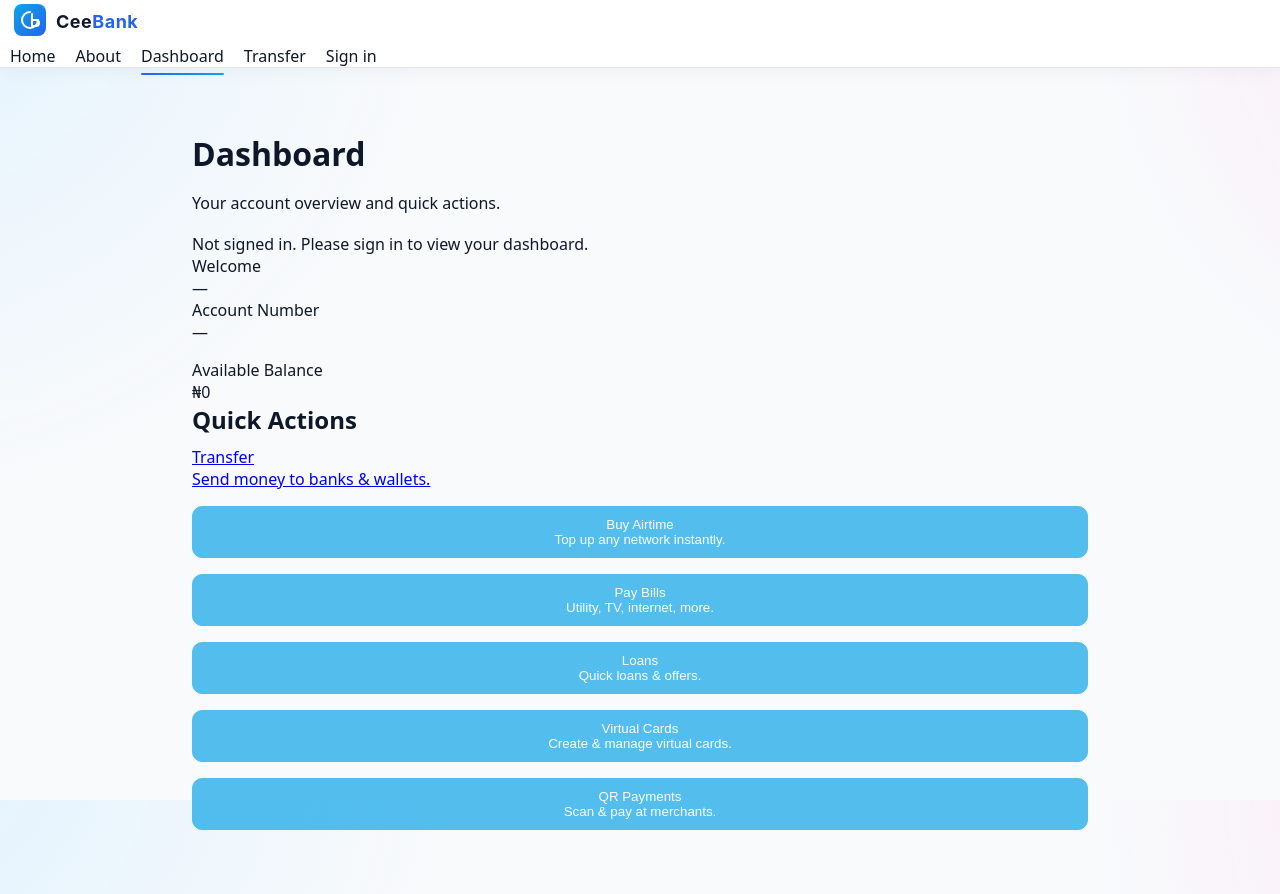
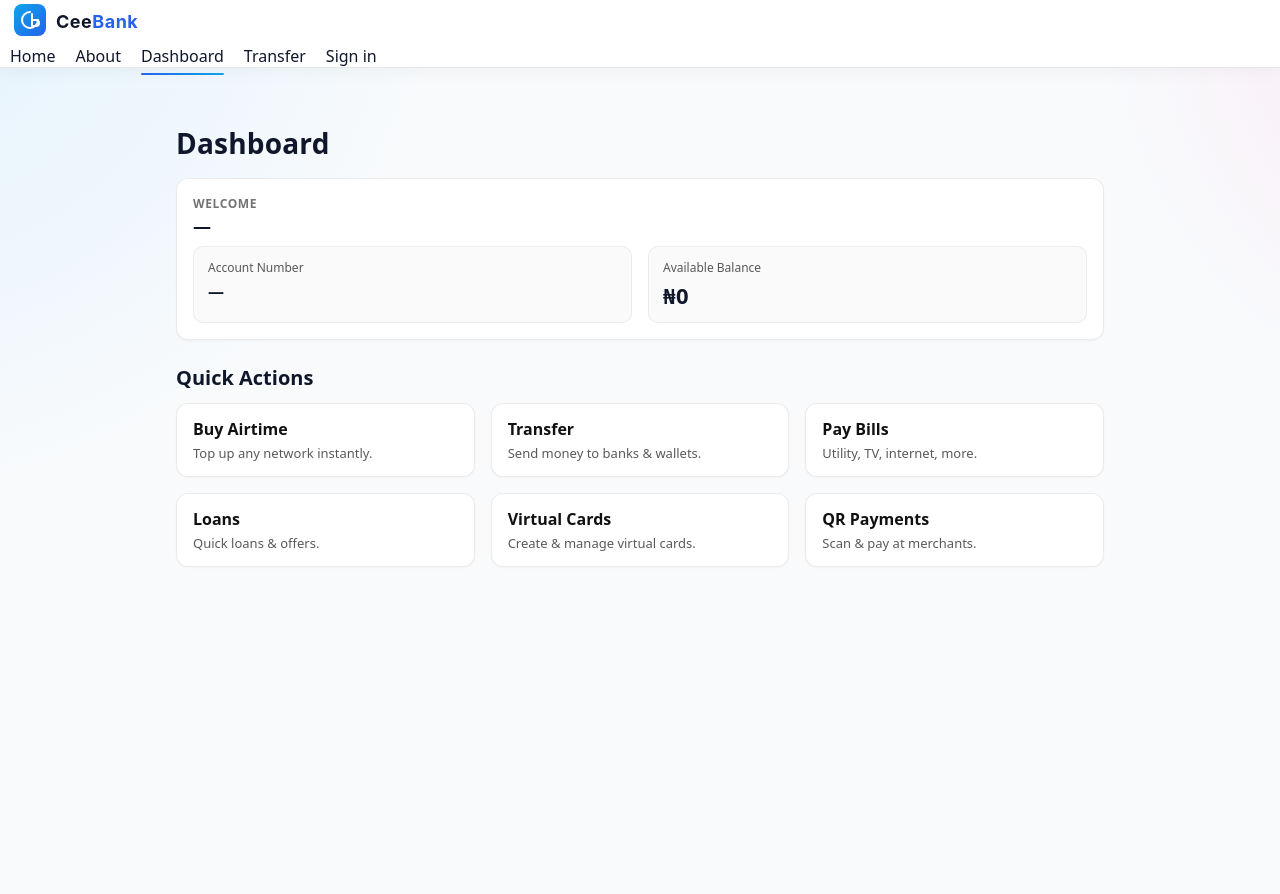
Before and after one commit to Udie-Cynthia/ceebank, a React (Vite) app in the folder client/: page /dashboard in a window 1280 px wide. After the commit the page ends 800 px from the top, so only its background shows below. Built offline with nearby package versions, Linux system fonts and the light colour scheme.

Commit message:
Dashboard: professional summary card + clean quick actions grid

```diff
--- a/client/src/components/Dashboard.tsx
+++ b/client/src/components/Dashboard.tsx
@@ -1,179 +1,283 @@
-import React, { useEffect, useMemo, useState } from "react";
+import React, { useEffect, useMemo, useState } from 'react';
+import { Link } from 'react-router-dom';
 
-/* ---------------- Helpers ---------------- */
-type Account = {
-  email: string;
-  name: string;
-  accountNumber: string;
-  balance: number;
+/**
+ * Dashboard
+ * - Presents an Account Summary card: Welcome, Account Number, Available Balance (large).
+ * - Renders Quick Actions as a clean, evenly spaced grid of clickable tiles.
+ * - Does NOT alter upstream data flow; it reads from whatever you already store.
+ *   Fallbacks: localStorage + a lightweight /api/auth/account?email=... fetch (non-blocking).
+ */
+
+type Summary = {
+  name?: string;
+  accountNumber?: string;
+  balance?: number;
+  email?: string;
 };
 
-function naira(amount: number | undefined) {
-  const v = typeof amount === "number" ? amount : 0;
-  return new Intl.NumberFormat("en-NG", {
-    style: "currency",
-    currency: "NGN",
-    maximumFractionDigits: 0,
-  }).format(v);
-}
+const currency = (n?: number) =>
+  typeof n === 'number'
+    ? n.toLocaleString('en-NG', { style: 'currency', currency: 'NGN', maximumFractionDigits: 0 })
+    : '₦0';
 
-/* --------------- Component --------------- */
 export default function Dashboard() {
-  const [account, setAccount] = useState<Account | null>(null);
-  const [loading, setLoading] = useState(true);
-  const [err, setErr] = useState<string | null>(null);
+  // 1) Try to hydrate from common places (your app state or localStorage)
+  const [summary, setSummary] = useState<Summary>(() => {
+    // Soft guesses where your app might put things:
+    // - window.__CEEBANK
+    // - localStorage.ceebankUser
+    // - localStorage.ceebankAccount
+    // All optional: we never hard-fail if absent.
+    const fromGlobal: Partial<Summary> =
+      (typeof window !== 'undefined' && (window as any).__CEEBANK) || {};
 
-  const email = useMemo(() => {
-    // the app writes this on login/register; keep same key
-    return localStorage.getItem("cee_email") || "";
-  }, []);
+    const user =
+      safeParse(localStorage.getItem('ceebankUser')) ||
+      safeParse(localStorage.getItem('user')) ||
+      {};
 
+    const acct =
+      safeParse(localStorage.getItem('ceebankAccount')) ||
+      safeParse(localStorage.getItem('account')) ||
+      {};
+
+    // Pick best-known values; don’t override with undefined
+    const name = (fromGlobal as any).name ?? user.name;
+    const email = (fromGlobal as any).email ?? user.email;
+    const accountNumber =
+      (fromGlobal as any).accountNumber ?? acct.accountNumber ?? user.accountNumber;
+    const balance =
+      pickNumber((fromGlobal as any).balance) ??
+      pickNumber(acct.balance) ??
+      pickNumber(user.balance);
+
+    return { name, email, accountNumber, balance };
+  });
+
+  // 2) Best-effort fetch to refresh balance/account if we know email and something’s missing
   useEffect(() => {
-    let ok = true;
+    let cancelled = false;
 
-    async function run() {
-      setLoading(true);
-      setErr(null);
+    async function refresh() {
+      if (!summary?.email) return;
+      const needs =
+        !summary?.accountNumber || typeof summary?.balance !== 'number';
+
+      if (!needs) return;
+
       try {
-        if (!email) {
-          setErr("Not signed in. Please sign in to view your dashboard.");
-          setAccount(null);
-          return;
+        const res = await fetch(`/api/auth/account?email=${encodeURIComponent(summary.email)}`);
+        if (!res.ok) return;
+        const data = await res.json();
+        if (cancelled) return;
+
+        if (data && data.ok) {
+          const next: Summary = {
+            name: data.name ?? summary.name,
+            email: summary.email,
+            accountNumber: data.accountNumber ?? summary.accountNumber,
+            balance: typeof data.balance === 'number' ? data.balance : summary.balance,
+          };
+          setSummary(next);
+
+          // Keep a small mirror so other pages can reuse
+          try {
+            localStorage.setItem('ceebankAccount', JSON.stringify({
+              accountNumber: next.accountNumber,
+              balance: next.balance,
+            }));
+          } catch {}
         }
-        const r = await fetch(`/api/auth/account?email=${encodeURIComponent(email)}`);
-        if (!r.ok) {
-          const msg = `HTTP ${r.status}`;
-          throw new Error(msg);
-        }
-        const data = await r.json();
-        if (ok) {
-          if (data?.ok) {
-            setAccount({
-              email: data.email,
-              name: data.name,
-              accountNumber: data.accountNumber,
-              balance: data.balance,
-            });
-          } else {
-            throw new Error(data?.error || "Unable to load account");
-          }
-        }
-      } catch (e: any) {
-        if (ok) setErr(e?.message ?? "Failed to load account");
-      } finally {
-        if (ok) setLoading(false);
+      } catch {
+        // ignore network blips
       }
     }
 
-    run();
+    refresh();
     return () => {
-      ok = false;
+      cancelled = true;
     };
-  }, [email]);
+    // eslint-disable-next-line react-hooks/exhaustive-deps
+  }, [summary?.email]);
 
-  /* ----------- Small building blocks ----------- */
-  const Card: React.FC<{ title: string; value?: React.ReactNode; className?: string }> = ({
-    title,
-    value,
-    className = "",
-  }) => (
-    <div className={`rounded-xl border bg-white/90 backdrop-blur p-4 shadow-sm ${className}`}>
-      <div className="text-xs font-medium text-gray-500 tracking-wide">{title}</div>
-      <div className="mt-1 text-lg font-semibold text-gray-900">{value ?? "—"}</div>
-    </div>
-  );
+  const nameSafe = useMemo(() => summary?.name || '—', [summary?.name]);
+  const acctSafe = useMemo(() => summary?.accountNumber || '—', [summary?.accountNumber]);
+  const balSafe = useMemo(() => currency(summary?.balance), [summary?.balance]);
 
-  const Skeleton = ({ lines = 1 }: { lines?: number }) => (
-    <div className="animate-pulse space-y-2">
-      {Array.from({ length: lines }).map((_, i) => (
-        <div key={i} className="h-4 rounded bg-gray-200" />
-      ))}
-    </div>
-  );
+  return (
+    <div style={styles.page}>
+      {/* Single page title. If your shell already prints "Dashboard", feel free to remove this H1. */}
+      <h1 style={styles.h1}>Dashboard</h1>
 
-  const DisabledTile: React.FC<{ title: string; subtitle: string }> = ({ title, subtitle }) => (
-    <button
-      type="button"
-      disabled
-      title="Coming soon"
-      className="text-left rounded-lg border bg-white/80 p-4 shadow-sm hover:bg-gray-50 disabled:opacity-60"
-    >
-      <div className="font-medium text-gray-900">{title}</div>
-      <div className="text-sm text-gray-600">{subtitle}</div>
-    </button>
-  );
+      {/* Account Summary Card */}
+      <section style={styles.card}>
+        <div style={styles.cardHeader}>
+          <div>
+            <div style={styles.kicker}>Welcome</div>
+            <div style={styles.nameLine}>{nameSafe}</div>
+          </div>
+        </div>
 
-  /* ------------------- UI ------------------- */
-  return (
-    <main className="mx-auto w-full max-w-6xl px-4 py-6">
-      {/* Title + Lead */}
-      <header className="mb-6">
-        <h1 className="text-2xl font-semibold text-gray-900">Dashboard</h1>
-        <p className="mt-1 text-sm text-gray-600">Your account overview and quick actions.</p>
-      </header>
-
-      {/* Alert for errors */}
-      {err && (
-        <div className="mb-4 rounded-lg border border-red-200 bg-red-50 px-4 py-3 text-sm text-red-700">
-          {err}
-        </div>
-      )}
-
-      {/* Welcome + Stats */}
-      <section aria-labelledby="overview" className="rounded-2xl bg-gradient-to-tr from-white to-gray-50 p-5 ring-1 ring-gray-100">
-        <div className="flex flex-col gap-4 md:flex-row md:items-center md:justify-between">
-          <div>
-            <div className="text-sm text-gray-500">Welcome</div>
-            {loading ? (
-              <div className="mt-1 w-40">
-                <Skeleton />
-              </div>
-            ) : (
-              <div className="mt-0.5 text-xl font-semibold text-gray-900">
-                {account?.name || "—"}
-              </div>
-            )}
+        <div style={styles.summaryGrid}>
+          <div style={styles.summaryItem}>
+            <div style={styles.label}>Account Number</div>
+            <div style={styles.value}>{acctSafe}</div>
           </div>
-
-          <div className="grid w-full gap-3 sm:grid-cols-2 md:w-auto md:grid-cols-2">
-            <Card
-              title="Account Number"
-              value={loading ? <Skeleton /> : <span className="tabular-nums">{account?.accountNumber || "—"}</span>}
-            />
-            <Card
-              title="Available Balance"
-              value={loading ? <Skeleton /> : <span className="tabular-nums">{naira(account?.balance)}</span>}
-            />
+          <div style={styles.summaryItem}>
+            <div style={styles.label}>Available Balance</div>
+            <div style={styles.balance}>{balSafe}</div>
           </div>
         </div>
       </section>
 
       {/* Quick Actions */}
-      <section aria-labelledby="qa-title" className="mt-8">
-        <div className="mb-3 flex items-center justify-between">
-          <h2 id="qa-title" className="text-lg font-semibold text-gray-900">
-            Quick Actions
-          </h2>
+      <section aria-labelledby="qa-title" style={{ marginTop: 24 }}>
+        <div style={styles.sectionHeader}>
+          <h2 id="qa-title" style={styles.h2}>Quick Actions</h2>
         </div>
 
-        <div className="grid grid-cols-1 gap-4 sm:grid-cols-2 lg:grid-cols-3">
-          {/* Transfer (enabled) */}
-          <a
-            href="/transfer"
-            className="block rounded-lg border bg-white/80 p-4 shadow-sm hover:bg-gray-50 focus:outline-none focus:ring-2 focus:ring-blue-500"
-          >
-            <div className="font-medium text-gray-900">Transfer</div>
-            <div className="text-sm text-gray-600">Send money to banks &amp; wallets.</div>
-          </a>
-
-          {/* Others (disabled placeholders for now) */}
-          <DisabledTile title="Buy Airtime" subtitle="Top up any network instantly." />
-          <DisabledTile title="Pay Bills" subtitle="Utility, TV, internet, more." />
-          <DisabledTile title="Loans" subtitle="Quick loans & offers." />
-          <DisabledTile title="Virtual Cards" subtitle="Create & manage virtual cards." />
-          <DisabledTile title="QR Payments" subtitle="Scan & pay at merchants." />
+        <div style={styles.qaGrid}>
+          <QATile to="/airtime" title="Buy Airtime" desc="Top up any network instantly." />
+          <QATile to="/transfer" title="Transfer" desc="Send money to banks & wallets." />
+          <QATile to="/bills" title="Pay Bills" desc="Utility, TV, internet, more." />
+          <QATile to="/loans" title="Loans" desc="Quick loans & offers." />
+          <QATile to="/cards" title="Virtual Cards" desc="Create & manage virtual cards." />
+          <QATile to="/qr" title="QR Payments" desc="Scan & pay at merchants." />
         </div>
       </section>
-    </main>
+    </div>
   );
 }
+
+/* ---------- Helpers ---------- */
+
+function safeParse<T = any>(s: string | null): T | null {
+  if (!s) return null;
+  try {
+    return JSON.parse(s);
+  } catch {
+    return null;
+  }
+}
+
+function pickNumber(v: any): number | undefined {
+  return typeof v === 'number' ? v : undefined;
+}
+
+/* ---------- Small building blocks ---------- */
+
+function QATile(props: { to: string; title: string; desc: string }) {
+  return (
+    <Link to={props.to} style={styles.qaTile} aria-label={props.title}>
+      <div style={styles.qaTitle}>{props.title}</div>
+      <div style={styles.qaDesc}>{props.desc}</div>
+    </Link>
+  );
+}
+
+/* ---------- Inline styles (framework-agnostic) ---------- */
+
+const styles: Record<string, React.CSSProperties> = {
+  page: {
+    maxWidth: 1040,
+    margin: '0 auto',
+    padding: '24px 16px 48px',
+  },
+  h1: {
+    margin: 0,
+    fontSize: 28,
+    fontWeight: 700,
+    letterSpacing: 0.2,
+  },
+  h2: {
+    margin: 0,
+    fontSize: 20,
+    fontWeight: 700,
+  },
+  sectionHeader: {
+    display: 'flex',
+    alignItems: 'center',
+    justifyContent: 'space-between',
+    marginBottom: 12,
+  },
+  card: {
+    border: '1px solid rgba(0,0,0,0.08)',
+    borderRadius: 12,
+    padding: 16,
+    background: '#fff',
+    boxShadow: '0 1px 2px rgba(0,0,0,0.04)',
+    marginTop: 16,
+  },
+  cardHeader: {
+    display: 'flex',
+    alignItems: 'center',
+    justifyContent: 'space-between',
+    marginBottom: 8,
+  },
+  kicker: {
+    fontSize: 12,
+    fontWeight: 600,
+    color: 'rgba(0,0,0,0.55)',
+    textTransform: 'uppercase',
+    letterSpacing: 0.6,
+    marginBottom: 2,
+  },
+  nameLine: {
+    fontSize: 18,
+    fontWeight: 600,
+  },
+  summaryGrid: {
+    display: 'grid',
+    gridTemplateColumns: '1fr 1fr',
+    gap: 16,
+    marginTop: 8,
+  },
+  summaryItem: {
+    border: '1px solid rgba(0,0,0,0.06)',
+    borderRadius: 10,
+    padding: '12px 14px',
+    background: '#fafafa',
+  },
+  label: {
+    fontSize: 12,
+    color: 'rgba(0,0,0,0.65)',
+    marginBottom: 4,
+  },
+  value: {
+    fontSize: 16,
+    fontWeight: 600,
+    letterSpacing: 0.3,
+  },
+  balance: {
+    fontSize: 22,
+    fontWeight: 700,
+    letterSpacing: 0.3,
+  },
+  qaGrid: {
+    display: 'grid',
+    gridTemplateColumns: 'repeat(3, minmax(0, 1fr))',
+    gap: 16,
+  },
+  qaTile: {
+    display: 'block',
+    border: '1px solid rgba(0,0,0,0.08)',
+    borderRadius: 12,
+    padding: '14px 16px',
+    textDecoration: 'none',
+    background: '#fff',
+    color: '#111',
+    boxShadow: '0 1px 2px rgba(0,0,0,0.03)',
+    transition: 'transform 120ms ease, box-shadow 120ms ease',
+  } as React.CSSProperties,
+  qaTitle: {
+    fontSize: 16,
+    fontWeight: 700,
+    marginBottom: 4,
+  },
+  qaDesc: {
+    fontSize: 13,
+    color: 'rgba(0,0,0,0.65)',
+    lineHeight: 1.4,
+  },
+};
```
